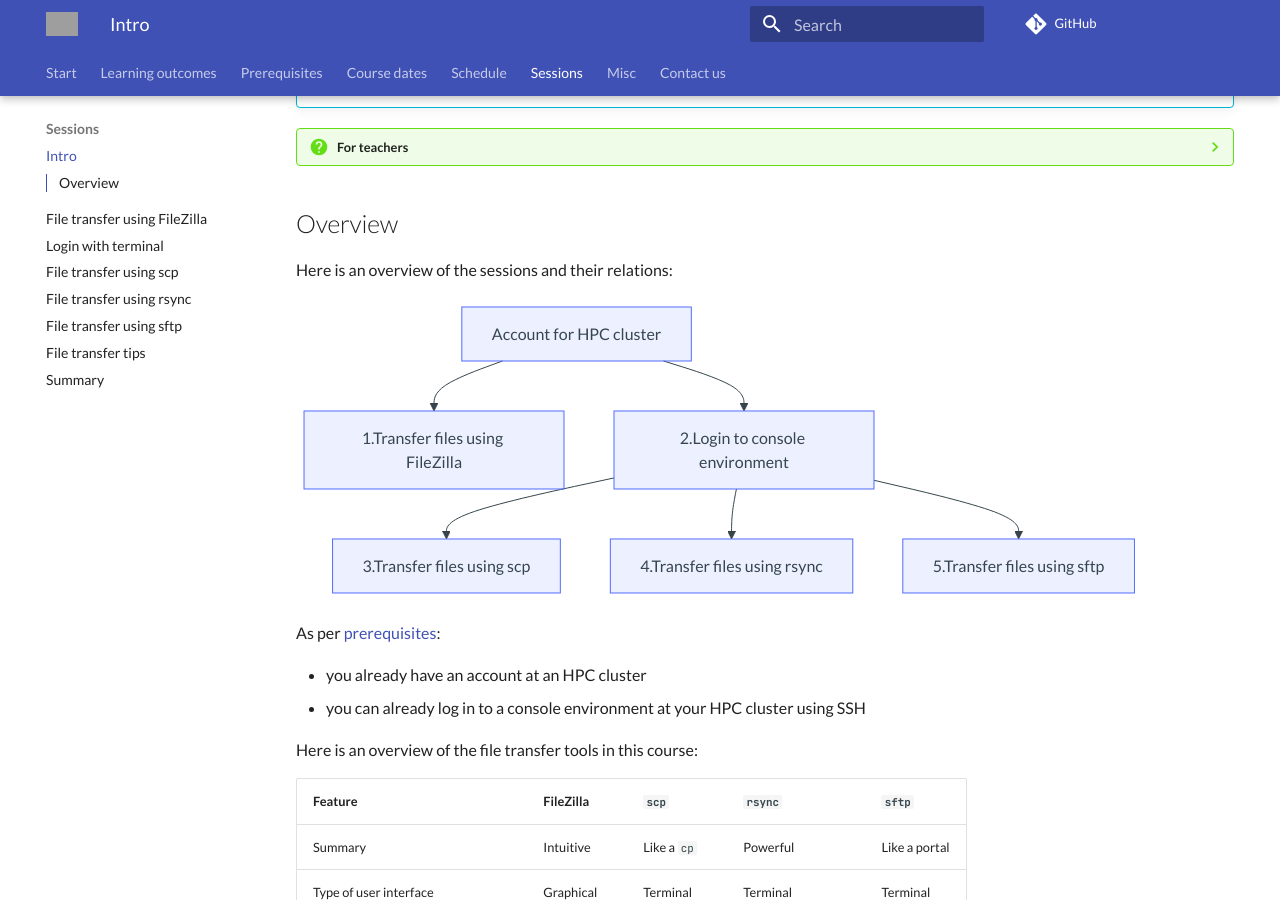
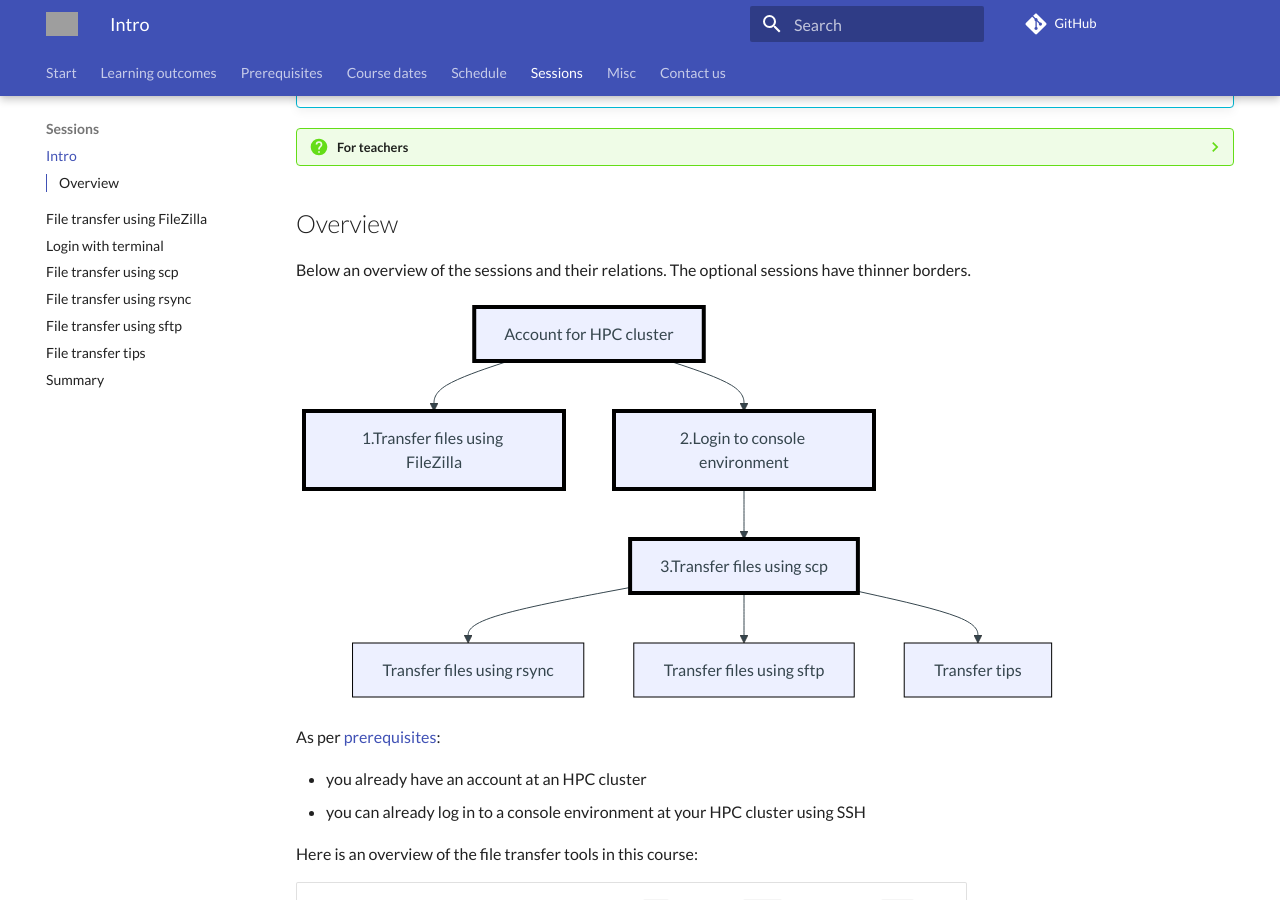
Before and after one commit to UPPMAX/naiss_file_transfer_course, an MkDocs documentation site: the page built from docs/sessions/intro.md, in a window 1280 px wide and 900 px high, scrolled down 325 px. Built offline with MkDocs 1.6.1 and Material for MkDocs 9.7.7, drawn with Linux system fonts in a browser that asks for light colours; comment, search, counter and statistics services are not loaded; grey boxes are pictures that could not be loaded.

Commit message:
Shows types of sessions

````diff
--- a/docs/sessions/intro.md
+++ b/docs/sessions/intro.md
@@ -35,22 +35,29 @@ tags:
 
 ## Overview
 
-Here is an overview of the sessions and their relations:
+Below an overview of the sessions and their relations.
+The optional sessions have thinner borders.
 
 ```mermaid
 flowchart TD
-  account[Account for HPC cluster]
-  filezilla[1.Transfer files using FileZilla]
-  login_console[2.Login to console environment]
-  scp[3.Transfer files using scp]
-  rsync[4.Transfer files using rsync]
-  sftp[5.Transfer files using sftp]
+
+  classDef always stroke:#000,stroke-width:4px;
+  classDef optional stroke:#000,stroke-width:1px;
+
+  account[Account for HPC cluster]:::always
+  filezilla[1.Transfer files using FileZilla]:::always
+  login_console[2.Login to console environment]:::always
+  scp[3.Transfer files using scp]:::always
+  rsync[Transfer files using rsync]:::optional
+  sftp[Transfer files using sftp]:::optional
+  transfer_tips[Transfer tips]:::optional
 
   account --> filezilla
   account --> login_console
   login_console --> scp
-  login_console --> rsync
-  login_console --> sftp
+  scp --> rsync
+  scp --> sftp
+  scp --> transfer_tips
 ```
 
 As per [prerequisites](../prereqs/README.md):
````
